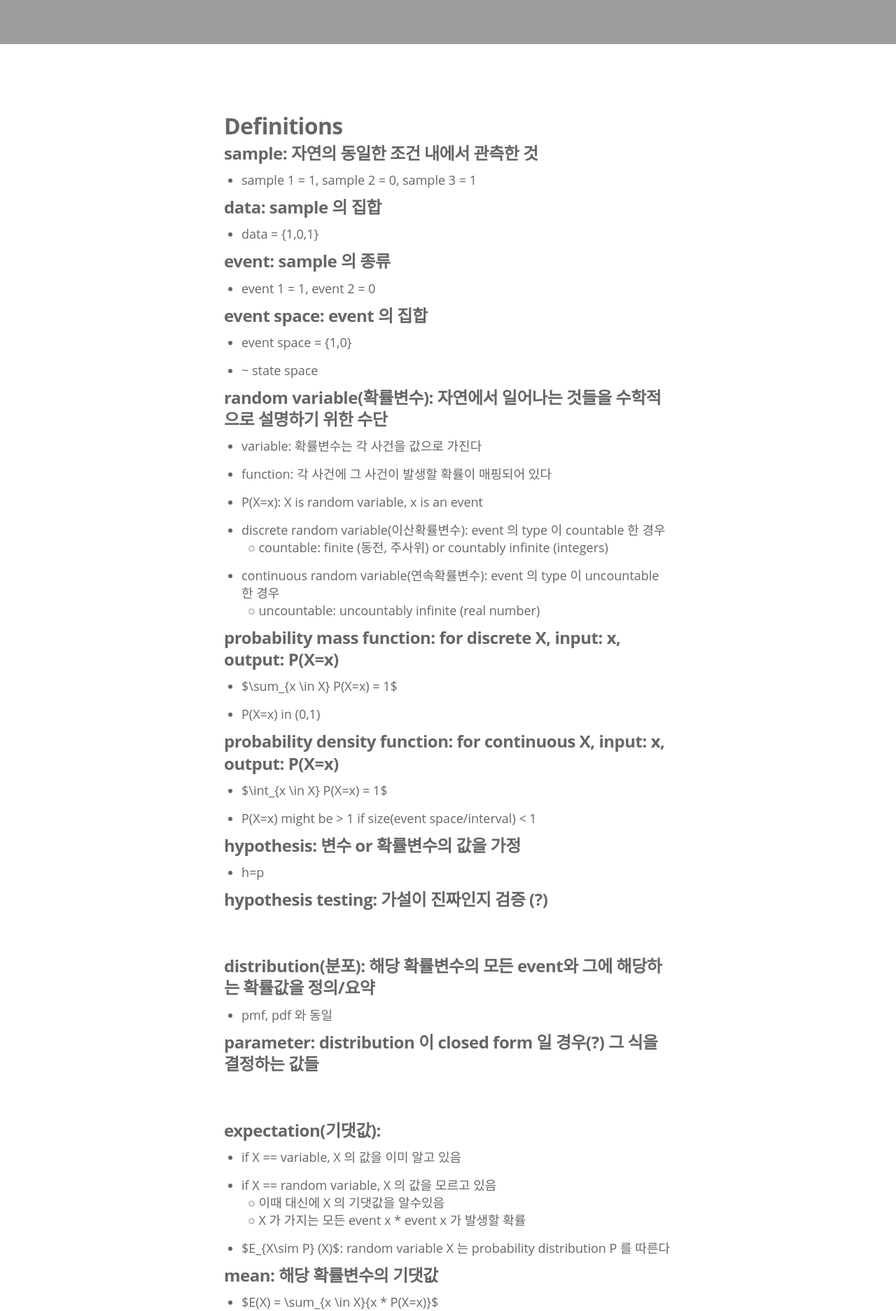
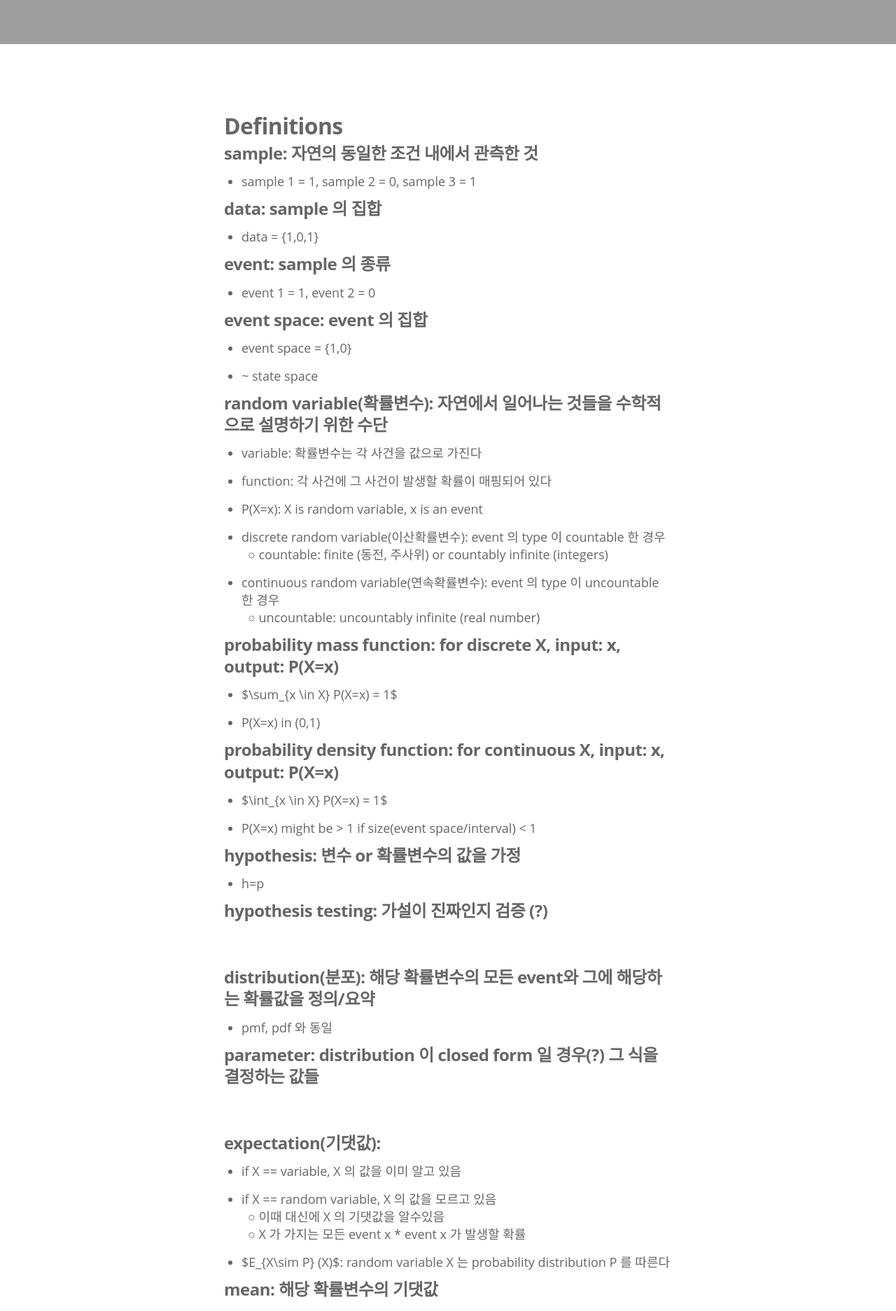
Before and after one commit to minniie/minniie.github.io, a Jekyll site: the page built from _posts/2021-07-27-probability.markdown, in a window 1280 px wide. Shown: the part 837-2710 px from the top of the page at 70% size. Built offline with Jekyll 4.4.1, drawn with Linux system fonts in a browser that asks for light colours; nearby versions of some CDN libraries; some web fonts are replaced; grey boxes are pictures that could not be loaded.

Commit message:
Update main.sass

```diff
--- a/css/main.sass
+++ b/css/main.sass
@@ -432,7 +432,7 @@ body
         mmargin-left: -26px
         padding-bottom: 0px
     ul, ol
-      padding: 2px 0 0
+      padding: 4px 0 0
       margin: 0
     li
       padding: 0
```
